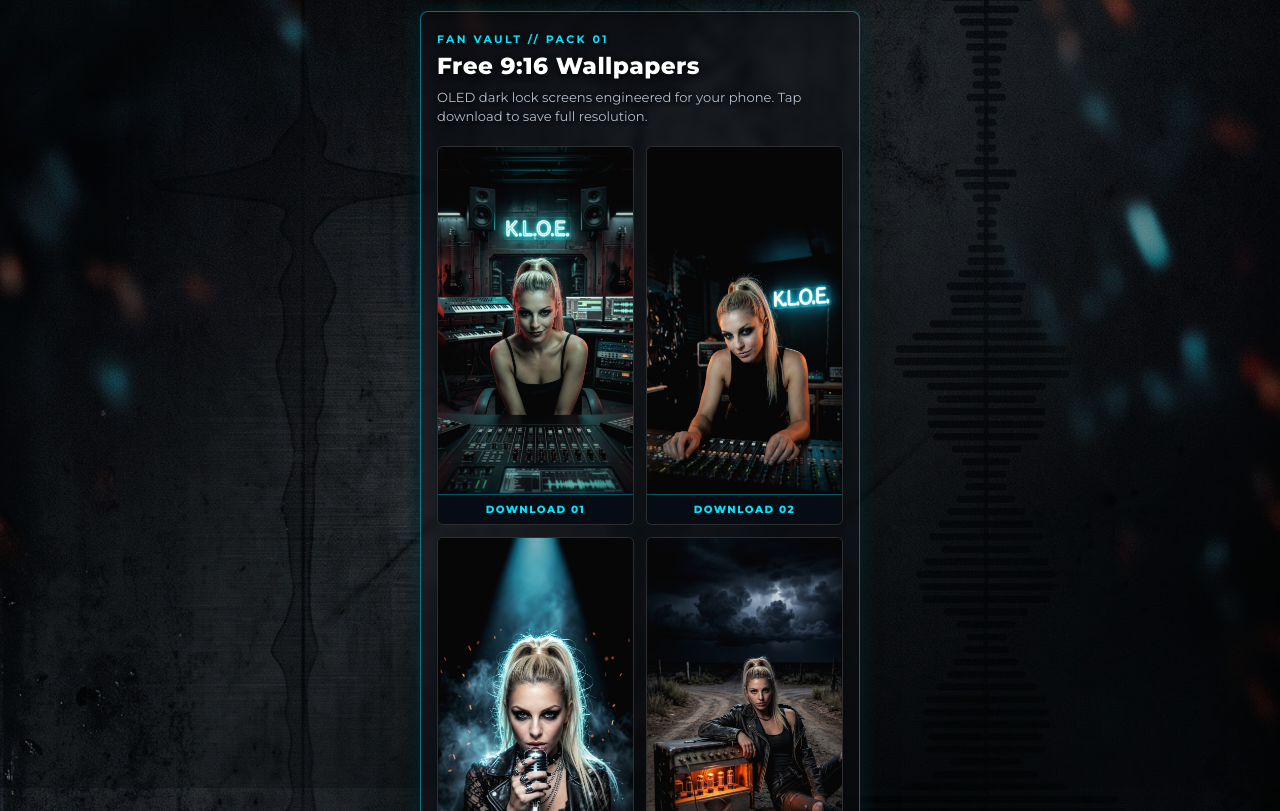
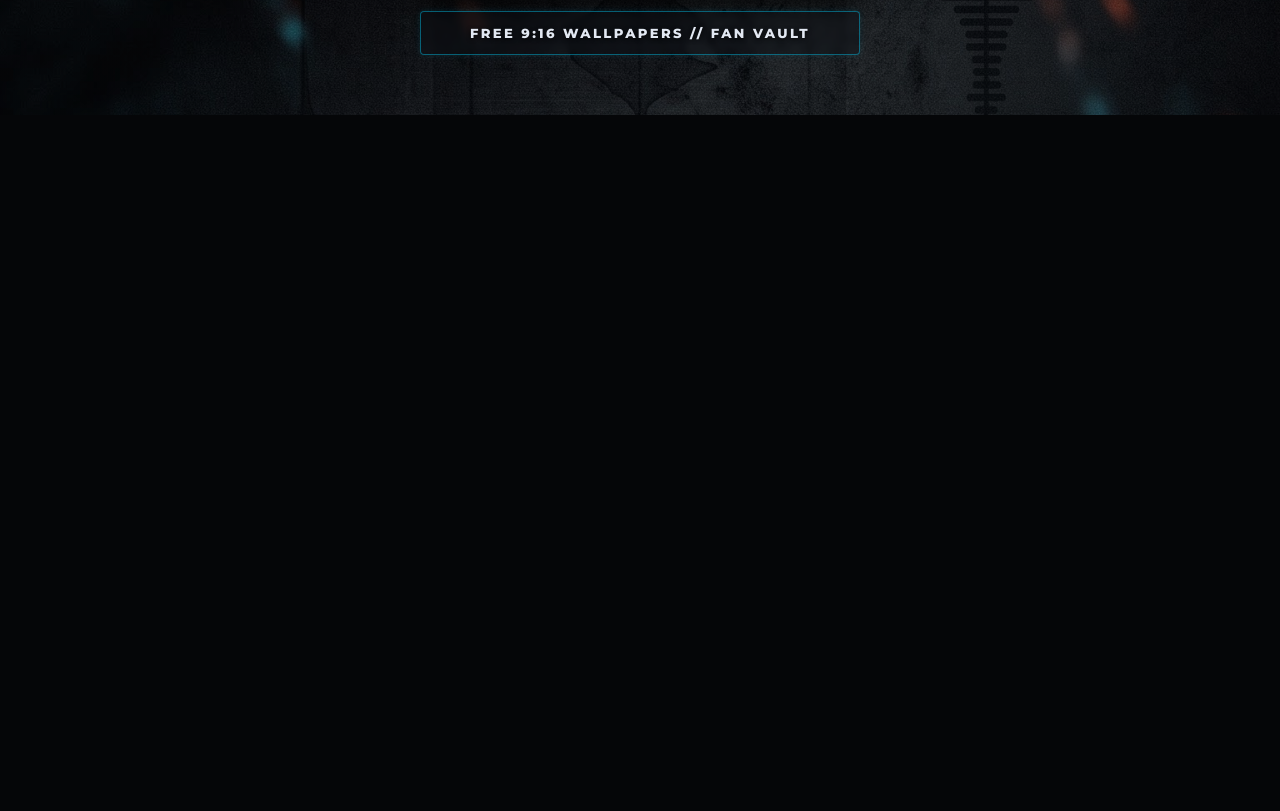
Before and after one commit to KLOEtbm/KLOE, a plain HTML site: page index.html in a window 1280 px wide. Shown: the part 2412-3223 px from the top of the page. After the commit the page ends 2527 px from the top, so only its background shows below. Drawn offline with Linux system fonts and the light colour scheme.

Commit message:
Update index.html

```diff
--- a/index.html
+++ b/index.html
@@ -444,61 +444,6 @@
       height: 100%;
       border: 0;
     }
-
-    /* FREE WALLPAPERS GALLERY */
-    .wallpaper-card {
-      border: 1.5px solid rgba(0, 229, 255, 0.45);
-      box-shadow: 0 0 22px rgba(0, 229, 255, 0.14), 0 12px 35px rgba(0, 0, 0, 0.85);
-    }
-
-    .wallpaper-card .card-meta {
-      color: #00e5ff;
-    }
-
-    .wallpaper-grid {
-      display: grid;
-      grid-template-columns: 1fr 1fr;
-      gap: 12px;
-      margin-top: 4px;
-    }
-
-    .wp-item {
-      position: relative;
-      border-radius: 6px;
-      overflow: hidden;
-      border: 1px solid rgba(255, 255, 255, 0.16);
-      background: #050608;
-      display: flex;
-      flex-direction: column;
-    }
-
-    .wp-item img {
-      width: 100%;
-      aspect-ratio: 9 / 16;
-      object-fit: cover;
-      display: block;
-    }
-
-    .wp-download {
-      display: block;
-      width: 100%;
-      padding: 8px 6px;
-      background: rgba(8, 12, 20, 0.92);
-      border-top: 1px solid rgba(0, 229, 255, 0.35);
-      color: #00e5ff;
-      text-align: center;
-      font-size: 0.65rem;
-      font-weight: 800;
-      letter-spacing: 0.14em;
-      text-transform: uppercase;
-      text-decoration: none;
-      transition: all 0.2s ease;
-    }
-
-    .wp-download:hover {
-      background: #00e5ff;
-      color: #050608;
-    }
   </style>
 </head>
 <body>
@@ -637,57 +582,10 @@
       </div>
     </article>
 
-    <!-- FREE SMARTPHONE WALLPAPERS (PACK 01) -->
-    <article class="release-card wallpaper-card">
-      <div class="card-meta">Fan Vault // Pack 01</div>
-      <h2 class="card-title">Free 9:16 Wallpapers</h2>
-      <p class="card-desc">
-        OLED dark lock screens engineered for your phone. Tap download to save full resolution.
-      </p>
-
-      <div class="wallpaper-grid">
-        <div class="wp-item">
-          <img src="wallpapers/wp-01.jpg" alt="K.L.O.E. Studio Throne Wallpaper" loading="lazy">
-          <a href="wallpapers/wp-01.jpg" download="KLOE-Wallpaper-01.jpg" class="wp-download">Download 01</a>
-        </div>
-        <div class="wp-item">
-          <img src="wallpapers/wp-02.jpg" alt="K.L.O.E. Console Shadows Wallpaper" loading="lazy">
-          <a href="wallpapers/wp-02.jpg" download="KLOE-Wallpaper-02.jpg" class="wp-download">Download 02</a>
-        </div>
-        <div class="wp-item">
-          <img src="wallpapers/wp-03.jpg" alt="K.L.O.E. Gothic Spotlight Wallpaper" loading="lazy">
-          <a href="wallpapers/wp-03.jpg" download="KLOE-Wallpaper-03.jpg" class="wp-download">Download 03</a>
-        </div>
-        <div class="wp-item">
-          <img src="wallpapers/wp-04.jpg" alt="K.L.O.E. Crossroad Tube Amp Wallpaper" loading="lazy">
-          <a href="wallpapers/wp-04.jpg" download="KLOE-Wallpaper-04.jpg" class="wp-download">Download 04</a>
-        </div>
-        <div class="wp-item">
-          <img src="wallpapers/wp-05.jpg" alt="K.L.O.E. Neon Wires OLED Wallpaper" loading="lazy">
-          <a href="wallpapers/wp-05.jpg" download="KLOE-Wallpaper-05.jpg" class="wp-download">Download 05</a>
-        </div>
-        <div class="wp-item">
-          <img src="wallpapers/wp-06.jpg" alt="K.L.O.E. Chrome Thorn Throne Wallpaper" loading="lazy">
-          <a href="wallpapers/wp-06.jpg" download="KLOE-Wallpaper-06.jpg" class="wp-download">Download 06</a>
-        </div>
-        <div class="wp-item">
-          <img src="wallpapers/wp-07.jpg" alt="K.L.O.E. Modular Synth Altar Wallpaper" loading="lazy">
-          <a href="wallpapers/wp-07.jpg" download="KLOE-Wallpaper-07.jpg" class="wp-download">Download 07</a>
-        </div>
-        <div class="wp-item">
-          <img src="wallpapers/wp-08.jpg" alt="K.L.O.E. Static Cathedral Wallpaper" loading="lazy">
-          <a href="wallpapers/wp-08.jpg" download="KLOE-Wallpaper-08.jpg" class="wp-download">Download 08</a>
-        </div>
-        <div class="wp-item">
-          <img src="wallpapers/wp-09.jpg" alt="K.L.O.E. Electric Amp Sparks Wallpaper" loading="lazy">
-          <a href="wallpapers/wp-09.jpg" download="KLOE-Wallpaper-09.jpg" class="wp-download">Download 09</a>
-        </div>
-        <div class="wp-item">
-          <img src="wallpapers/wp-10.jpg" alt="K.L.O.E. Bayou Piano Wallpaper" loading="lazy">
-          <a href="wallpapers/wp-10.jpg" download="KLOE-Wallpaper-10.jpg" class="wp-download">Download 10</a>
-        </div>
-      </div>
-    </article>
+    <!-- FREE WALLPAPERS VAULT LINK -->
+    <a href="wallpapers.html" class="hub-btn subdued">
+      Free 9:16 Wallpapers // Fan Vault
+    </a>
 
   </div>
 
```
